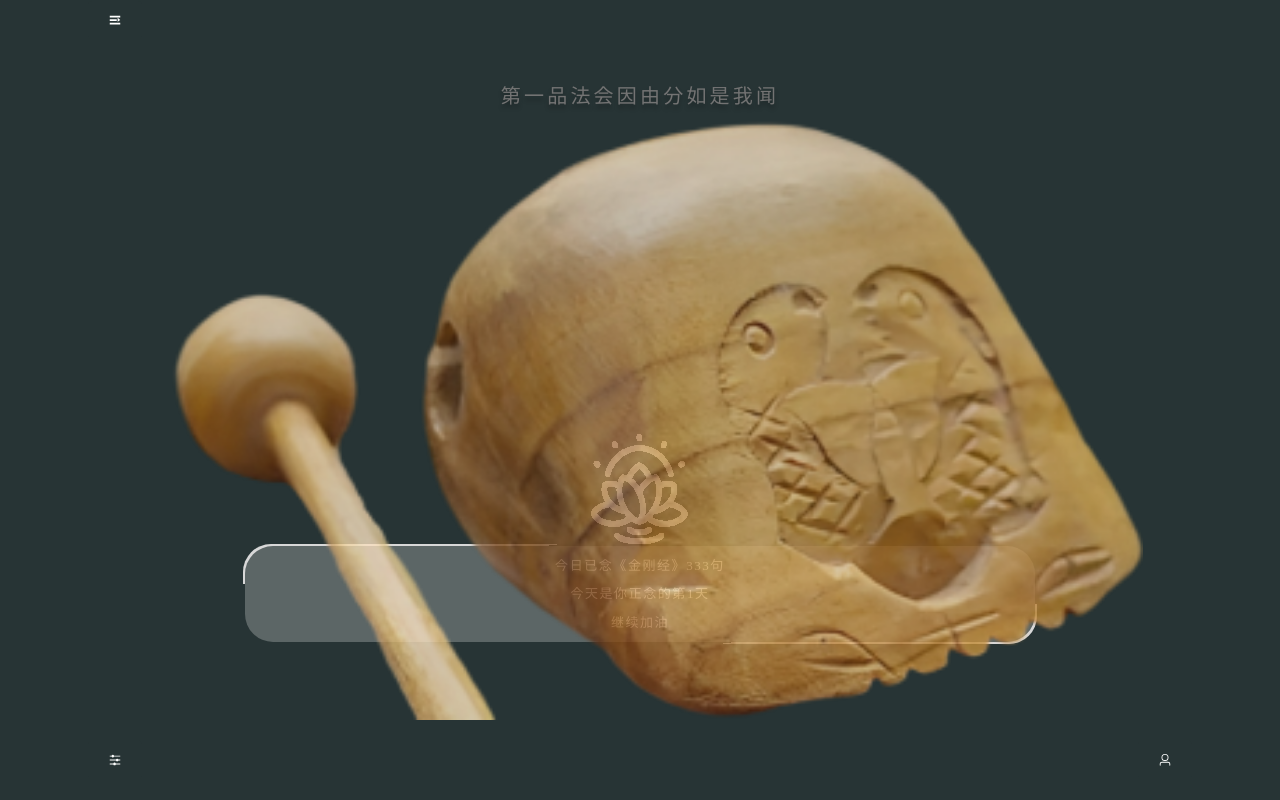
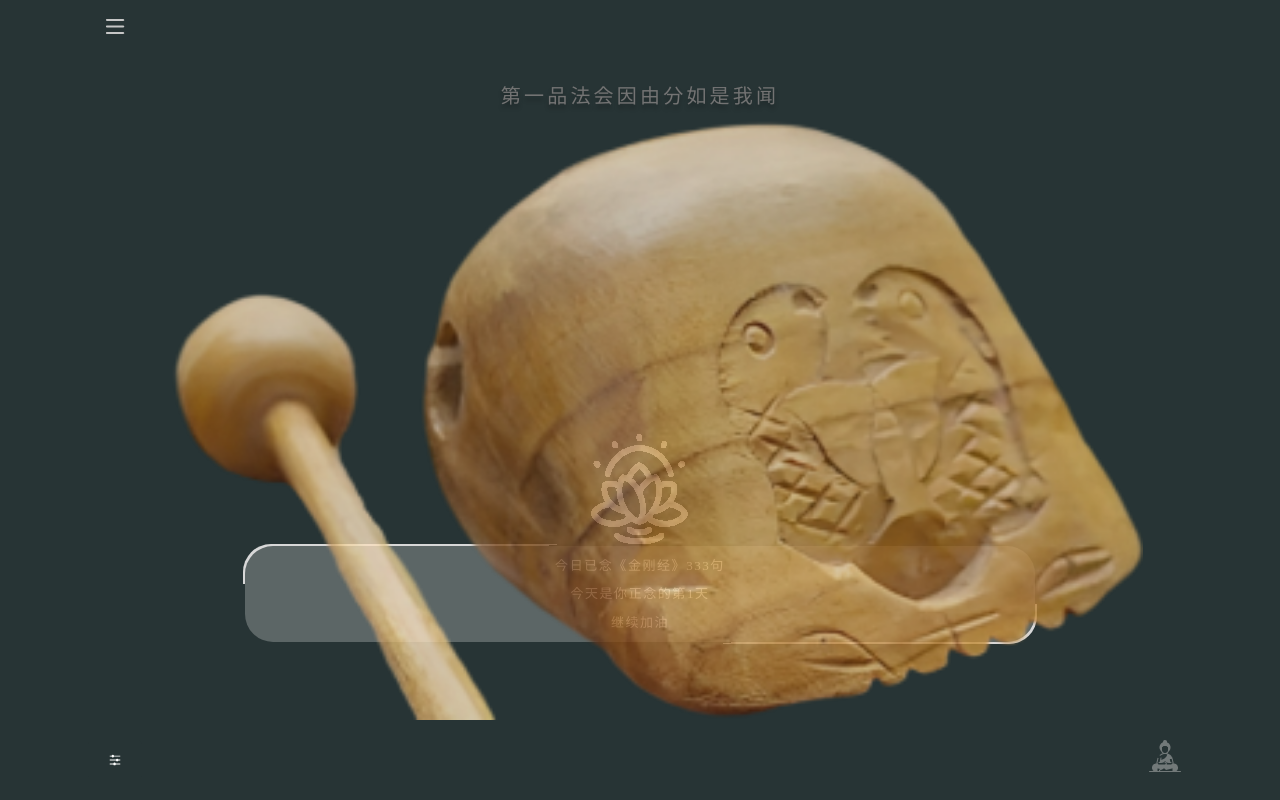
Before and after one commit to afishspring/e-Woodblock, a Vue app: page / in a window 1280 px wide. Built offline with nearby package versions, Linux system fonts and the light colour scheme.

Commit message:
更改个人页面按钮图标

```diff
--- a/src/App.vue
+++ b/src/App.vue
@@ -1,5 +1,5 @@
 <template>
-  <router-view/>
+  <router-view />
 </template>
 
 <script setup name="App">
--- a/src/components/HomePage.vue
+++ b/src/components/HomePage.vue
@@ -1,25 +1,23 @@
 <template>
-  <el-button color="#273435" size="large" :icon="Expand" @click="menuDrawer = true" />
+  <img :src="personal" class="personal" @click="menuDrawer = true" />
 
-  <el-drawer v-model="menuDrawer" title="I am the title" :with-header="false" direction="ltr" size="45%" style="background-color: #445E60;">
-    <Personal/>
+  <el-drawer v-model="menuDrawer" title="I am the title" :with-header="false" direction="ltr" size="45%"
+    style="background-color: #445E60;">
+    <Personal />
   </el-drawer>
 </template>
 
 <script setup name="HomePage">
 import Personal from './Personal.vue'
-import {ref}from 'vue'
-import {
-  Document,
-  Menu,
-  Location,
-  Setting,
-  Expand
-} from '@element-plus/icons-vue'
+import { ref } from 'vue'
+import personal from '@/assets/personal.png'
 const menuDrawer = ref(false)
 
 </script>
 
 <style scoped>
-
+.personal {
+  position: relative;
+  top:100%;
+}
 </style>
--- a/src/view/Home.vue
+++ b/src/view/Home.vue
@@ -7,7 +7,6 @@
             <HomePage />
           </el-col>
         </el-row>
-
       </el-header>
       <el-main>
         <WoodBlock />
@@ -19,7 +18,7 @@
           </el-col>
           <el-col :span="16"></el-col>
           <el-col :span="4">
-            <el-button color="#273435" size="large" :icon="User" @click="menuDrawer = true" />
+            <img :src="buddha" @click="menuDrawer = true" />
           </el-col>
         </el-row>
       </el-footer>
@@ -34,6 +33,7 @@ import {
   Operation,
   User
 } from '@element-plus/icons-vue'
+import buddha from '@/assets/Buddha.png'
 </script>
 
 <style scoped></style>
```
Also changed, not shown: src/assets/personal.png (added).
